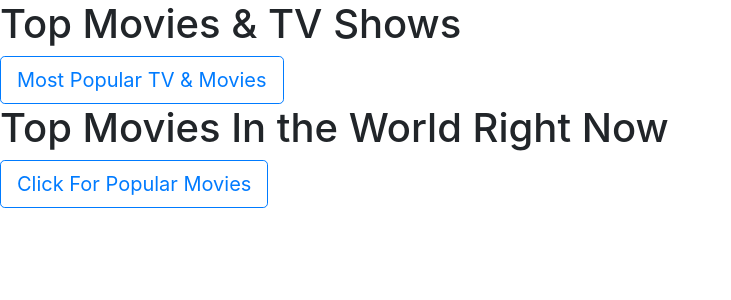
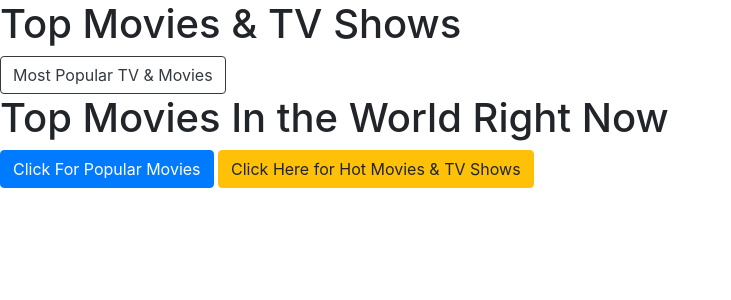
Before and after one commit to tigerFish29/QA-React-Movie, a React (Create React App) app: page /trends in a window 1280 px wide. Shown: the top 300 px of the page, without its empty margins (0-731 px from the left). Built offline with nearby package versions, Linux system fonts and the light colour scheme.

Commit message:
made changes

```diff
--- a/src/App.js
+++ b/src/App.js
@@ -1,6 +1,6 @@
 import {useState} from 'react';
 import axios from 'axios';
-import { Routes, Route } from "react-router-dom"
+import { Routes, Route, Link } from "react-router-dom"
 
 import Trending from "./Trending"
 import './App.css';
@@ -27,10 +27,11 @@ const App = () => {
            <div>
 
             <Routes>
-                <Route exact path="/trends" element={<Trending />}></Route>
+                <Route exact path="trends" element={<Trending />}></Route>
             </Routes>
             <h1>Top Movies In the World Right Now</h1>
-            <button type="button"  className="btn btn-outline-primary btn-lg" onClick={(e) => makeRequest(e)}>Click For Popular Movies</button>
+            <button type="button"  className="btn btn-primary " onClick={(e) => makeRequest(e)}>Click For Popular Movies</button>
+           <Link to="trends"> <button type="button" className="btn btn-warning ">Click Here for Hot Movies & TV Shows</button></Link>
 
             {data.map((movie, index) => (
                 <div  key={index} className="container text-center  movie-container">
--- a/src/Trending.js
+++ b/src/Trending.js
@@ -19,7 +19,7 @@ return (
 
     <div>
         <h1>Top Movies & TV Shows</h1>
-        <button type="button" className="btn btn-outline-primary btn-lg" onClick={(e) => makeRequest(e.target.value)}>Most Popular TV & Movies </button>
+        <button type="button" className="btn btn-outline-dark" onClick={(e) => makeRequest(e.target.value)}>Most Popular TV & Movies </button>
 
         {data.map((movie, index) => (
                 <div  key={index} className="container text-center  movie-container">
```
